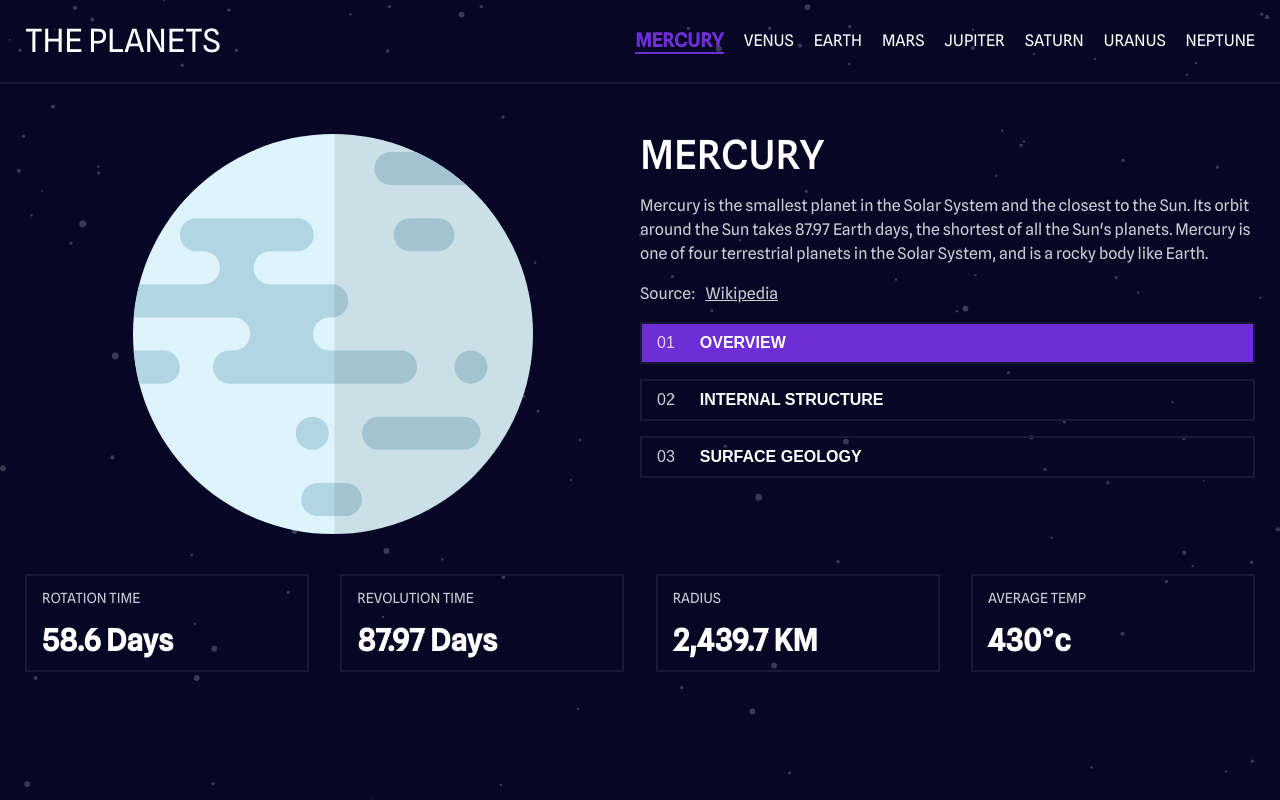
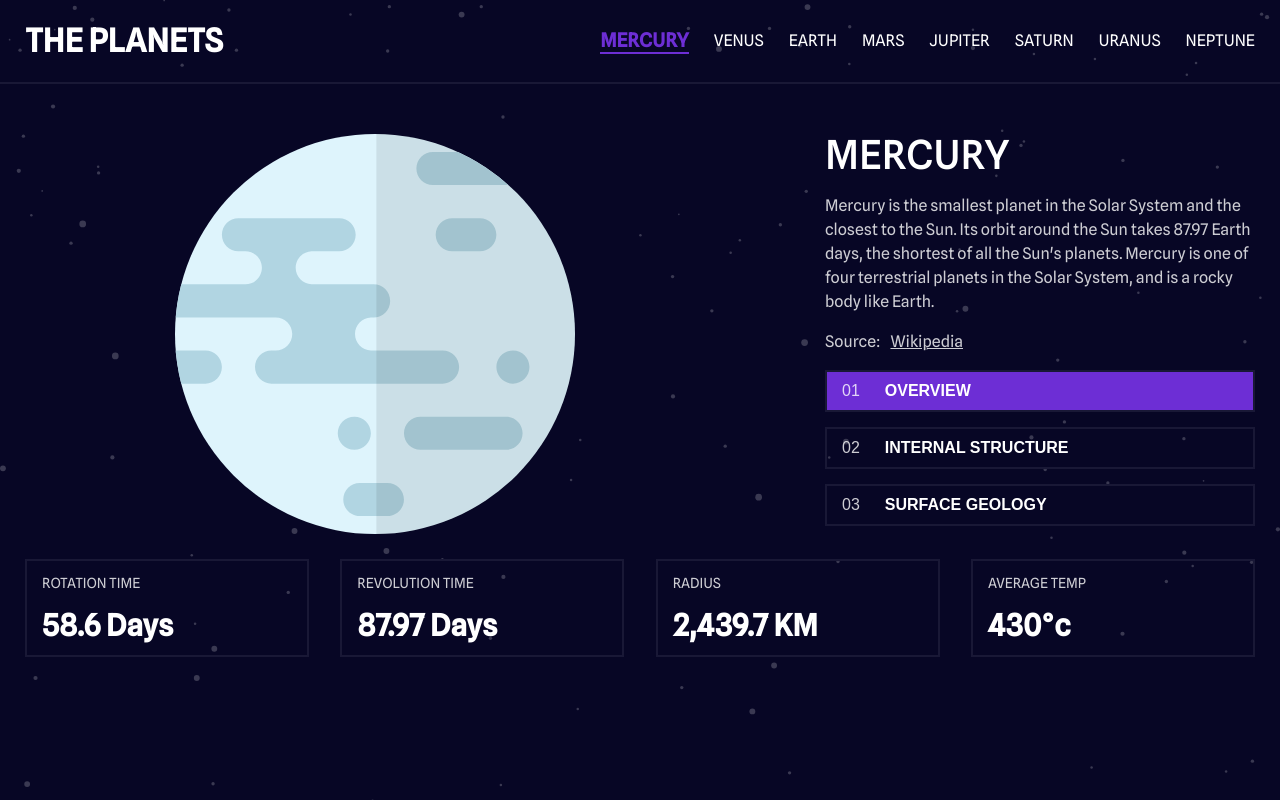
Before and after one commit to frubes05/planets-site, a React (Create React App) app: page /Mercury in a window 1280 px wide. Built offline with nearby package versions, Linux system fonts and the light colour scheme.

Commit message:
Added new things

```diff
--- a/src/App.scss
+++ b/src/App.scss
@@ -1,3 +1,5 @@
+@import "./styles/Mixins";
+
 @import "./index";
 
 @import "./components/Navbar";
--- a/src/components/Information.tsx
+++ b/src/components/Information.tsx
@@ -42,6 +42,7 @@ export const Information = ({ planet }: any) => {
         </div>
       )}
       <ul className="planet__article__details">
+        <div className="planet__article__texts">
         <h2 className="planet__article__title">{planet.name}</h2>
         {!separateData && (
           <>
@@ -62,6 +63,7 @@ export const Information = ({ planet }: any) => {
               </small>
             </>
           ))}
+        </div>
         <ul className="planet__article__buttons">
           <button className="planet__article__button planet__article__button--active" onClick={() => handleShownInformation("overview", 0)}>
             <span className="planet__article__button--number">01</span>
@@ -77,6 +79,24 @@ export const Information = ({ planet }: any) => {
           </button>
         </ul>
       </ul>
+      <ul className="planet__details">
+                <div className="planet__details__wrapper">
+                    <p className="planet__details__title">ROTATION TIME</p>
+                    <p className="planet__details__info">{planet.rotation}</p>
+                </div>
+                <div className="planet__details__wrapper">
+                    <p className="planet__details__title">REVOLUTION TIME</p>
+                    <p className="planet__details__info">{planet.revolution}</p>
+                </div>
+                <div className="planet__details__wrapper">
+                    <p className="planet__details__title">RADIUS</p>
+                    <p className="planet__details__info">{planet.radius}</p>
+                </div>
+                <div className="planet__details__wrapper">
+                    <p className="planet__details__title">AVERAGE TEMP</p>
+                    <p className="planet__details__info">{planet.temperature}</p>
+                </div>
+            </ul>
     </article>
   );
 };
--- a/src/components/Navbar.tsx
+++ b/src/components/Navbar.tsx
@@ -1,18 +1,32 @@
 import { NavLink } from "react-router-dom";
 
-
-export const Navbar = ({data}: any) => {
-
+export const Navbar = ({ data }: any) => {
   return (
     <nav className="navbar">
       <ul className="navbar__list">
-               <li className="navbar__list__item navbar__list__item--title">THE PLANETS</li>
-               {data && data.map((planet:any) =>
+        <div className="navbar__list__name">
+          <li className="navbar__list__item navbar__list__item--title">
+            THE PLANETS
+          </li>
+        </div>
+        <div className="navbar__list__wrapper">
+        {data &&
+          data.map((planet: any) => (
             <li className="navbar__list__item" key={planet.name}>
-                   <NavLink className={(navData) => navData.isActive ? "navbar__list__link--active":"navbar__list__link" } to={`/${planet.name}`}>{planet.name}</NavLink>
+              <NavLink
+                className={(navData) =>
+                  navData.isActive
+                    ? "navbar__list__link--active"
+                    : "navbar__list__link"
+                }
+                to={`/${planet.name}`}
+              >
+                {planet.name}
+              </NavLink>
             </li>
-               )}
+          ))}
+        </div>
       </ul>
     </nav>
-    )
-}
+  );
+};
--- a/src/components/Planet.tsx
+++ b/src/components/Planet.tsx
@@ -11,24 +11,6 @@ export const Planet = ({ data }: any) => {
         planet.map((p: any) => (
           <section className="planet" key={p.name}>
             <Information planet={p} ></Information>
-            <ul className="planet__details">
-                <div className="planet__details__wrapper">
-                    <p className="planet__details__title">ROTATION TIME</p>
-                    <p className="planet__details__info">{p.rotation}</p>
-                </div>
-                <div className="planet__details__wrapper">
-                    <p className="planet__details__title">REVOLUTION TIME</p>
-                    <p className="planet__details__info">{p.revolution}</p>
-                </div>
-                <div className="planet__details__wrapper">
-                    <p className="planet__details__title">RADIUS</p>
-                    <p className="planet__details__info">{p.radius}</p>
-                </div>
-                <div className="planet__details__wrapper">
-                    <p className="planet__details__title">AVERAGE TEMP</p>
-                    <p className="planet__details__info">{p.temperature}</p>
-                </div>
-            </ul>
           </section>
         ))}
     </>
--- a/src/components/_Information.scss
+++ b/src/components/_Information.scss
@@ -1,9 +1,11 @@
 .planet__article {
-    height: 400px;
     padding:50px 25px 0;
-    display: flex;
-    justify-content: center;
-    align-items: center;
+    display: grid;
+    grid-template-columns: repeat(12, 100px);
+
+    @include tablet() {
+        display: block;
+    }
 
     &__image {
         height: 100%;
@@ -13,19 +15,48 @@
 
     &__show {
         width: 50%;
-        height: 100%;
+        height: 400px;
         display: flex;
         justify-content: center;
+        grid-column: 4/6;
+        grid-row: 1/2;
+
+        @include tablet() {
+            grid-column: 1/12;
+            width: 100%;
+        }
     }
 
     &__details {
-        width: 50%;
         height: 100%;
+        grid-column: 9/14;
+        grid-row: 1/2;
         display: flex;
         flex-direction: column;
         justify-content: flex-start;
         gap: 20px;
         color: white;
+
+        @include tablet() {
+            grid-row: 2/3;
+            grid-column: 1/12;
+            display: flex;
+            flex-direction: row;
+            justify-content: space-between;
+            gap:50px;
+        }
+    }
+
+    &__texts {
+        display: flex;
+        flex-direction: column;
+        align-items: flex-start;
+        gap: 20px;
+
+
+        @include tablet() {
+            width: 50%;
+        }
     }
 
     &__title {
@@ -64,6 +95,11 @@
         display: flex;
         flex-direction:column;
         gap: 15px;
+
+        @include tablet() {
+            padding-top: 70px;
+            width: 50%;
+        }
     }
 
     &__button {
--- a/src/components/_Navbar.scss
+++ b/src/components/_Navbar.scss
@@ -9,12 +9,46 @@
         align-items: center;
         gap:20px;
 
+        @include tablet() {
+            display: flex;
+            flex-direction: column;
+            align-items: center;
+            justify-content: center;
+            gap: 15px;
+        }
+
+        &__name {
+            font-size: 2rem;
+            font-weight: bold;
+            white-space: nowrap;
+            margin-right: auto;
+
+            @include tablet() {
+                margin-right: 0;
+                text-align: center;
+            }
+        }
+
+        &__wrapper {
+            display: flex;
+            justify-content: space-between;
+            align-items: center;
+            gap: 25px;
+
+            @include tablet() {
+                width: 100%;
+            }
+        }
+
         &__item {
             text-transform: uppercase;
 
-            &:first-of-type{
-                margin-right: auto;
-                font-size: 2rem;
+            &:first-of-type {
+                margin-left: auto;
+
+                @include tablet() {
+                    margin-left: 0;
+                }
             }
         }
 
--- a/src/components/_Planet.scss
+++ b/src/components/_Planet.scss
@@ -2,9 +2,15 @@
 
     &__details {
         color: white;
-        padding: 40px 25px;
+        padding: 25px 0;
         display: flex;
         justify-content: space-between;
+        grid-column: 1/14;
+        grid-row: 2/3;
+
+        @include tablet() {
+            flex-wrap: wrap;
+        }
 
         &__wrapper {
             font-size: 0.875rem;
@@ -15,11 +21,20 @@
             display: flex;
             flex-direction: column;
             align-items:flex-start;
+
+            @include tablet() {
+                max-width: 150px;
+                font-size: 0.675rem;
+            }
         }
 
         &__info {
             font-size: 1.875rem;
             font-weight: bold;
+
+            @include tablet() {
+                font-size: 1.225rem;
+            }
         }
 
         &__title {
--- /dev/null
+++ b/src/styles/_Mixins.scss
@@ -0,0 +1,11 @@
+@mixin mobile () {
+    @media (max-width: 688px) {
+        @content;
+    }
+}
+
+@mixin tablet () {
+    @media (min-width: 689px) and (max-width: 1200px) {
+        @content;
+    }
+}
```
Lines whose indentation alone changed are shown as unchanged.
